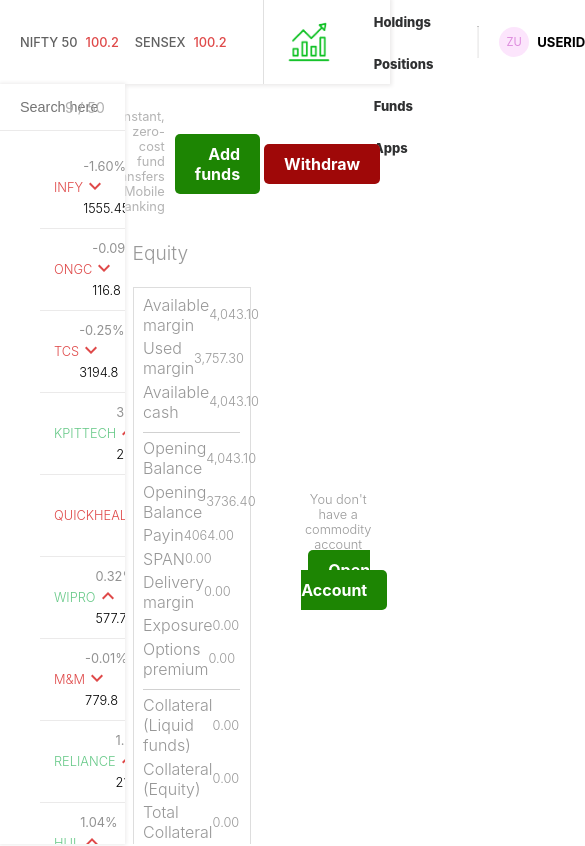
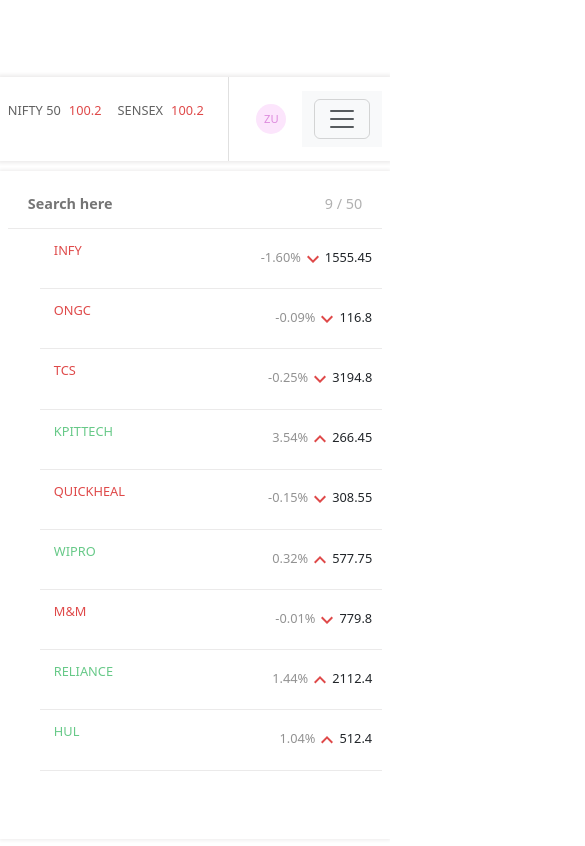
Before and after one commit to ahmedjoseph07/stockex-dashboard, a React (Vite) app: page /funds in a window 390 px wide. Shown: the top 846 px of the page, 585 px wide, since content can reach past the window. Built offline with nearby package versions, Linux system fonts and the light colour scheme.

Commit message:
responsive dashboard

```diff
--- a/index.html
+++ b/index.html
@@ -3,7 +3,7 @@
   <head>
     <meta charset="UTF-8" />
     <link rel="icon" type="image/svg+xml" href="/vite.svg" />
-    <meta name="viewport" content="width=device-width, initial-scale=1.0" />
+    <meta name="viewport" content="width=device-width, initial-scale=1.0, shrink-to-fit=no" />
     <title>Dashboard</title>
   </head>
   <body>
--- a/package.json
+++ b/package.json
@@ -14,7 +14,9 @@
     "@emotion/styled": "^11.13.0",
     "@mui/icons-material": "^6.1.5",
     "@mui/material": "^6.1.5",
+    "bootstrap": "^5.3.3",
     "react": "^18.3.1",
+    "react-bootstrap": "^2.10.5",
     "react-dom": "^18.3.1",
     "react-router-dom": "^6.26.2"
   },
--- a/src/components/Funds.jsx
+++ b/src/components/Funds.jsx
@@ -11,6 +11,12 @@
       </div>
 
       <div className="row">
+      <div className="col open-account">
+          <div className="commodity">
+            <p>You don't have a commodity account</p>
+            <Link className="btn btn-green">Sign Up</Link>
+          </div>
+        </div>
         <div className="col">
           <span>
             <p>Equity</p>
@@ -74,12 +80,6 @@
           </div>
         </div>
 
-        <div className="col">
-          <div className="commodity">
-            <p>You don't have a commodity account</p>
-            <Link className="btn btn-blue">Open Account</Link>
-          </div>
-        </div>
       </div>
     </>
   );
--- a/src/components/Menu.jsx
+++ b/src/components/Menu.jsx
@@ -1,26 +1,66 @@
 import React from "react";
 import { useState } from "react";
 import {Link} from 'react-router-dom';
+import { Navbar, Nav, Container } from 'react-bootstrap';
+import 'bootstrap/dist/css/bootstrap.min.css';
+
 
 const Menu = () => {
   const [selectedMenu, setSelectedMenu] = useState(0);
   const [isProfileDropdownOpen, setIsProfileDropdownOpen] = useState(false);
 
-  const handleMenuClick = (index) =>{
-    setSelectedMenu(index);
-  }
+  // const handleMenuClick = (index) =>{
+  //   setSelectedMenu(index);
+  // }
   const handleProfileClick = (isProductDropdownUp) =>{
     setSelectedMenu(!isProductDropdownUp);
   }
 
-  const menuClass = "menu";
-  const activeMenuClass = "menu selected";
+  // const menuClass = "menu";
+  // const activeMenuClass = "menu selected";
 
   return (
     <div className="menu-container">
-      <img src="download.png" className="menu-logo" style={{ width: "50px" }} />
-      <div className="menus">
-        <ul>
+    {/* <img src="download.png" className="menu-logo" style={{ width: "50px" }} /> */}
+    <div className="profile" onClick={()=>handleProfileClick}>
+          <div className="avatar">ZU</div>
+          <p className="username"></p>
+        </div>
+    <div>
+    <Navbar collapseOnSelect expand="lg" bg="light" variant="light" sticky="top">
+      <Container>
+        {/* Hamburger toggle button for smaller screens */}
+        <Navbar.Toggle aria-controls="basic-navbar-nav" />
+
+        {/* Collapsable menu */}
+        <Navbar.Collapse id="basic-navbar-nav">
+          <Nav className="me-auto">
+            <Nav.Item className="fw-bold">
+              <Nav.Link   as={Link} to="/">Dashboard</Nav.Link>
+            </Nav.Item>
+            <Nav.Item className="fw-bold">
+              <Nav.Link as={Link} to="/orders">Orders</Nav.Link>
+            </Nav.Item>
+            <Nav.Item className="fw-bold">
+              <Nav.Link as={Link} to="/holdings">Holdings</Nav.Link>
+            </Nav.Item>
+            <Nav.Item className="fw-bold">
+              <Nav.Link as={Link} to="/positions">Positions</Nav.Link>
+            </Nav.Item>
+            <Nav.Item className="fw-bold">
+              <Nav.Link as={Link} to="/funds">Funds</Nav.Link>
+            </Nav.Item>
+
+          </Nav>
+        </Navbar.Collapse>
+      </Container>
+    </Navbar>
+
+    </div>
+
+
+      {/* <div className="menus">
+        <ul className="menu-items">
           <li>
             <Link style={{textDecoration:'none'}} to="/" onClick={()=>handleMenuClick(0)}>
             <p className={selectedMenu === 0? activeMenuClass : menuClass }>Dashboard</p>
@@ -46,19 +86,10 @@
             <p className={selectedMenu===4? activeMenuClass : menuClass}>Funds</p>
             </Link>
           </li>
-          <li>
-          <Link style={{textDecoration:'none'}} to="/apps" onClick={()=>handleMenuClick(5)}>
-            <p className={selectedMenu===5? activeMenuClass : menuClass}>Apps</p>
-            </Link>
-          </li>
         </ul>
         <hr />
-        <div className="profile" onClick={()=>handleProfileClick}>
-          <div className="avatar">ZU</div>
-          <p className="username">USERID</p>
-          {/* {isProfileDropdownOpen} */}
-        </div>
-      </div>
+      </div> */}
+
     </div>
   );
 };
--- a/src/components/Orders.jsx
+++ b/src/components/Orders.jsx
@@ -7,7 +7,7 @@
       <div className="no-orders">
         <p>You haven't placed any orders today</p>
 
-        <Link to={"/"} className="btn">
+        <Link to={"/"} className="btn btn-green">
           Get started
         </Link>
       </div>
--- a/src/index.css
+++ b/src/index.css
@@ -1,3 +1,4 @@
+/* Initial CSS */
 body {
   margin: 0;
   font-family: -apple-system, BlinkMacSystemFont, 'Segoe UI', 'Roboto', 'Oxygen',
@@ -33,12 +34,13 @@
   text-align: right;
   display: flex;
   align-items: center;
-  justify-content: flex-end;
+  justify-content: center;
+  flex-direction: column;
 }
 
 .funds p {
-  font-size: 0.8rem;
-  color: rgb(179, 179, 179);
+  font-size: 1rem;
+  color: rgb(33, 27, 27);
   margin-right: 8px;
 }
 
@@ -51,8 +53,15 @@
   margin-left: 2px;
 }
 
-.btn-green {
-  background: #4caf50;
+.funds .btn-green {
+  text-decoration: none;
+  background: rgb(99, 159, 8);
+  padding: 10px 20px;
+  border-radius: 2px;
+  color: #fff;
+  margin-top: 2%;
+  border-radius: 5px;
+  font-weight: bold;
 }
 
 .btn-blue {
@@ -60,14 +69,16 @@
 }
 
 .row {
-  width: 100%;
+  width: 85%;
   display: flex;
   align-items: center;
-  justify-content: space-evenly;
+  justify-content: space-between;
   margin-top: 5%;
 }
 
+
 .col {
+  height: 100%;
   flex-basis: 48%;
   text-align: left;
 }
@@ -103,7 +114,7 @@
   justify-content: space-between;
 }
 
-.table .data > * {
+.table .data>* {
   margin-bottom: 5%;
 }
 
@@ -143,10 +154,40 @@
   background: #74a7fa;
 }
 
-.btn-green:hover {
-  background: #7bdd7f;
+.funds .btn-green:hover {
+  background: rgb(144, 205, 54);
+}
+.funds .btn-red:hover {
+  background: #dd887b;
+}
+.row .col .btn-green{
+  text-decoration: none;
+  background: rgb(99, 159, 8);
+  padding: 10px 20px;
+  border-radius: 2px;
+  color: #fff;
+  margin-top: 2%;
+  border-radius: 5px;
+  font-weight: bold;
+}
+.row .col .btn-green:hover{
+  background: rgb(144, 205, 54);
+  color: black;
+}
+.orders .btn-green{
+  text-decoration: none;
+  background: rgb(99, 159, 8);
+  padding: 10px 20px;
+  border-radius: 2px;
+  color: #fff;
+  margin-top: 2%;
+  border-radius: 5px;
+  font-weight: bold;
 }
 
+.orders .btn-green:hover{
+  background: rgb(144, 205, 54);
+}
 .title {
   font-size: 1.3rem;
   font-weight: 300;
@@ -250,6 +291,7 @@
 }
 
 .menu-container {
+
   flex-basis: 68%;
   height: 100%;
   padding: 10px 20px;
@@ -280,7 +322,7 @@
   text-decoration: none;
 }
 
-.menu{
+.menu {
   font-size: 0.81rem;
   font-weight: 800;
   color: rgb(47, 48, 49);
@@ -321,6 +363,7 @@
 }
 
 .profile .username {
+  margin: 0 auto;
   font-size: 0.82rem;
   font-weight: 700;
 }
@@ -375,7 +418,8 @@
   border-radius: 5px;
   font-weight: bold;
 }
-.btn-red {
+
+.funds .btn-red {
   text-decoration: none;
   background: rgb(159, 8, 8);
   padding: 10px 20px;
@@ -421,11 +465,11 @@
 }
 
 .order-table tr td:first-child p {
-    background: rgb(255, 197, 197);
-    color: rgb(233, 120, 120);
-    width: 50%;
-    text-align: center;
-    border-radius: 2px;
+  background: rgb(255, 197, 197);
+  color: rgb(233, 120, 120);
+  width: 50%;
+  text-align: center;
+  border-radius: 2px;
 }
 
 .order-table tr td:last-child {
@@ -580,6 +624,7 @@
 }
 
 .topbar-container {
+  margin-bottom: 10px;
   width: 100%;
   height: 10vh;
   display: flex;
@@ -615,8 +660,8 @@
   justify-content: space-evenly;
 }
 
-.nifty > *,
-.sensex > * {
+.nifty>*,
+.sensex>* {
   margin-right: 8px;
 }
 
@@ -667,9 +712,9 @@
   border: none;
   padding: 15px 20px;
   font-size: 0.9rem;
-  font-weight: 400;
-  color: rgb(241, 241, 241);
-  border-bottom: 0.8px solid rgb(235, 234, 234);
+  font-weight: 600;
+  color: black;
+  border-bottom: 1px solid rgb(235, 234, 234);
 }
 
 .counts {
@@ -706,7 +751,7 @@
   align-items: center;
 }
 
-.item-info > * {
+.item-info>* {
   margin-right: 8px;
 }
 
@@ -745,7 +790,8 @@
   margin-right: 8px;
   cursor: pointer;
 }
-.actions span{
+
+.actions span {
   display: flex;
 }
 
@@ -828,7 +874,7 @@
   background-color: #f3f3f3;
 }
 
-.list li:hover > .actions {
+.list li:hover>.actions {
   display: flex;
   cursor: move;
 }
@@ -858,7 +904,7 @@
   background-color: rgb(212, 212, 212);
 }
 
-.app-text{
+.app-text {
   font-size: 3rem;
   display: flex;
   justify-content: center;
@@ -871,3 +917,145 @@
   color: black;
   font-weight: bolder;
 }
+
+
+/* General Responsive Adjustments */
+body {
+  /* Adjust this value according to the height of your navbar */
+  margin: 0;
+  font-family: -apple-system, BlinkMacSystemFont, 'Segoe UI', 'Roboto', 'Oxygen', 'Ubuntu', 'Cantarell', 'Fira Sans', 'Droid Sans', 'Helvetica Neue', sans-serif;
+  -webkit-font-smoothing: antialiased;
+  -moz-osx-font-smoothing: grayscale;
+  box-sizing: border-box;
+}
+
+/* Mobile First - Default for smaller screens */
+.dashboard-container {
+  flex-direction: column;
+  /* Stack items vertically on small screens */
+}
+
+.content,
+.indices-container,
+.watchlist-container {
+  width: 100%;
+  /* Full width on small screens */
+  padding: 5%;
+  margin: 0;
+}
+
+.row {
+  flex-direction: column;
+  /* Stack rows vertically on small screens */
+  align-items: flex-start;
+  /* Align items to the left */
+}
+
+.col {
+  width: 100%;
+  /* Full width for columns on small screens */
+  margin-bottom: 15px;
+}
+
+.order-table table,
+.order-table th,
+.order-table td {
+  font-size: 0.7rem;
+  /* Reduce font size for smaller screens */
+}
+
+.watchlist-number {
+  width: 100%;
+  left: 0;
+}
+
+/* Media Query for tablets and small screens (768px and below) */
+@media (max-width: 768px) {
+  body{
+    padding-top:4.8rem;
+  }
+  .dashboard-container {
+    height: auto;
+    /* flex-direction: column; */
+  }
+
+  .content,
+  .menu-container,
+  .indices-container,
+  .watchlist-container {
+    width: 100%;
+    padding: 2%;
+  }
+
+  .order-table table {
+    font-size: 0.8rem;
+  }
+
+  .row {
+    flex-direction: column;
+  }
+
+  .col {
+    width: 100%;
+    margin-bottom: 15px;
+  }
+}
+
+/* Media Query for large tablets and small desktops (1024px and below) */
+@media (max-width: 1024px) {
+  .content {
+    flex-basis: 100%;
+    padding: 3%;
+  }
+
+  .row {
+    flex-direction: row;
+    justify-content: space-between;
+  }
+
+  .col {
+    flex-basis: 48%;
+  }
+
+  .watchlist-container {
+    width: 100%;
+    height: auto;
+    overflow-y: auto;
+  }
+
+  .indices-container,
+  .watchlist-container {
+    flex-basis: 48%;
+  }
+
+  .order-table table,
+  .order-table th,
+  .order-table td {
+    font-size: 0.9rem;
+  }
+}
+
+/* Desktop Layout (above 1024px) */
+@media (min-width: 1025px) {
+  .dashboard-container {
+    display: flex;
+    flex-direction: row;
+  }
+
+  .content {
+    flex-basis: 68%;
+  }
+
+  .indices-container {
+    flex-basis: 32%;
+  }
+
+  .row {
+    flex-direction: row;
+    justify-content: space-between;
+  }
+
+  .col {
+    flex-basis: 48%;
+  }
+}
```
Also changed, not shown: 1 other file (tests, documents, lock files or other folders).
